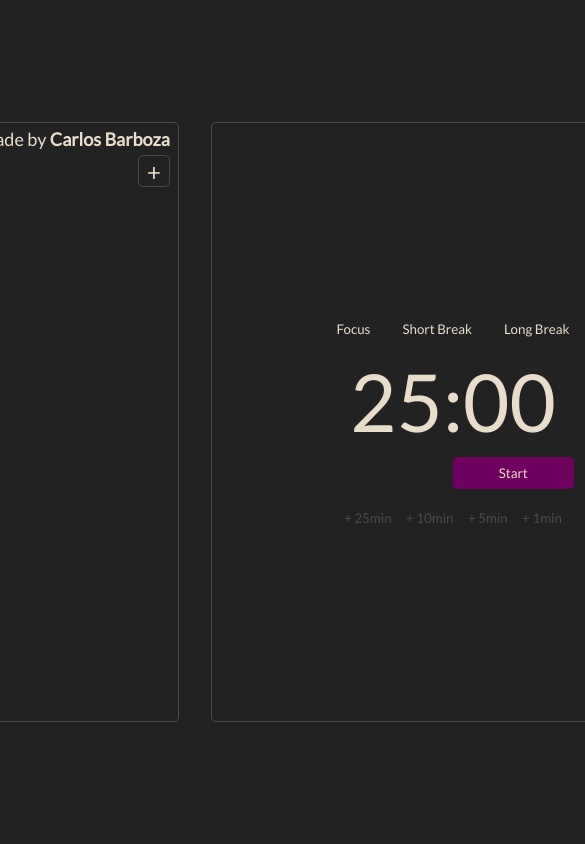
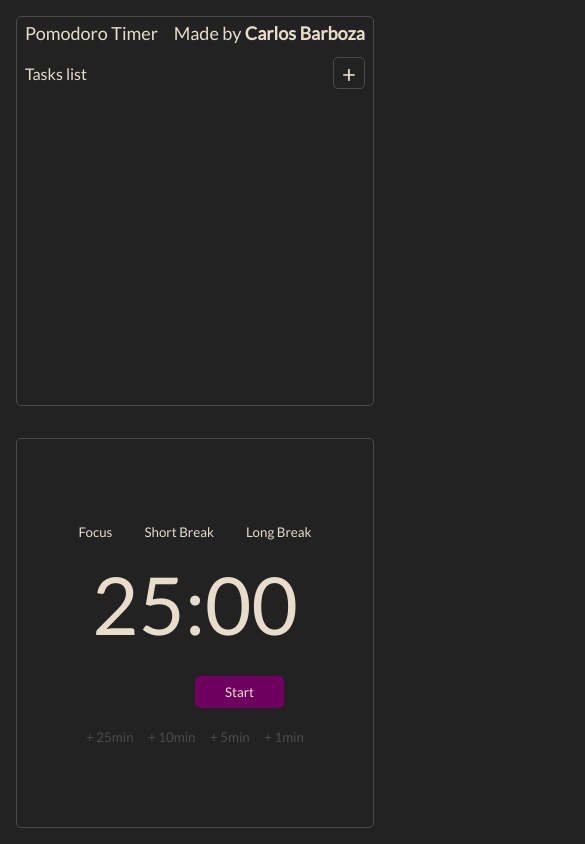
Before and after one commit to Barboza13/pomodoro-timer, a Vue app: page / in a window 390 px wide. Shown: the top 844 px of the page, 585 px wide, since content can reach past the window. Built offline with nearby package versions, Linux system fonts and the light colour scheme; what oh-vue-icons would draw is missing.

Commit message:
Responsive design.

```diff
--- a/src/App.vue
+++ b/src/App.vue
@@ -21,6 +21,15 @@ import TimerContainer from '@components/TimerContainer.vue'
   position: absolute;
   left: 50%;
   top: 50%;
-  transform: translate(-50%, -50%);
+  translate: -50% -50%;
+}
+
+@media (max-width: 1020px) {
+  .main-container {
+    flex-direction: column;
+    height: 100vh;
+    width: 100vw;
+    padding: 1rem;
+  }
 }
 </style>
--- a/src/components/TaskContainer.vue
+++ b/src/components/TaskContainer.vue
@@ -79,6 +79,7 @@ onMounted(() => loadTasks())
   width: 50%;
   border: 1px solid var(--detail-color);
   border-radius: 5px;
+  overflow: hidden;
 
   & .title-container {
     display: flex;
@@ -88,15 +89,17 @@ onMounted(() => loadTasks())
     width: 100%;
     padding: 0 0.5rem;
     font-size: 18px;
+    flex-shrink: 0;
   }
 
   & .new-task-container {
     display: flex;
     justify-content: space-between;
     align-items: center;
-    height: 2rem;
+    height: 3rem;
     width: 100%;
     padding: 0 0.5rem;
+    flex-shrink: 0;
 
     & #new-task-button {
       text-align: center;
@@ -119,12 +122,40 @@ onMounted(() => loadTasks())
   & .task-list-container {
     display: flex;
     flex-direction: column;
-    justify-content: center;
+    justify-content: start;
     align-items: center;
+    flex: 1;
+    min-height: 0;
     width: 100%;
     overflow-y: auto;
+    overflow-x: hidden;
     gap: 0.3rem;
     padding: 0.5rem 0.5rem 0;
+
+    /* Estilos personalizados del scrollbar */
+    &::-webkit-scrollbar {
+      width: 8px;
+    }
+
+    &::-webkit-scrollbar-track {
+      background: transparent;
+    }
+
+    &::-webkit-scrollbar-thumb {
+      background: var(--detail-color);
+      border-radius: 5px;
+    }
+
+    &::-webkit-scrollbar-thumb:hover {
+      background: var(--text-color);
+      opacity: 0.8;
+    }
+  }
+}
+
+@media (max-width: 1020px) {
+  .task-container {
+    width: 100%;
   }
 }
 
--- a/src/components/TaskForm.vue
+++ b/src/components/TaskForm.vue
@@ -154,4 +154,10 @@ onMounted(() => {
     }
   }
 }
+
+@media (max-width: 424px) {
+  .task-form-container {
+    width: 350px;
+  }
+}
 </style>
--- a/src/components/TimerContainer.vue
+++ b/src/components/TimerContainer.vue
@@ -82,7 +82,12 @@ const changeTime = (newTime: number): void => {
   }
 
   & .stopwatch-container {
-    width: 50%;
+    display: flex;
+    flex-direction: column;
+    justify-content: center;
+    align-items: center;
+    gap: 1rem;
+    width: 100%;
 
     & #stopwatch {
       text-align: center;
@@ -95,7 +100,7 @@ const changeTime = (newTime: number): void => {
       align-items: center;
       gap: 1rem;
       height: 3rem;
-      width: 100%;
+      width: 50%;
 
       & #stopwatch-pause {
         text-align: center;
@@ -154,4 +159,10 @@ const changeTime = (newTime: number): void => {
     }
   }
 }
+
+@media (max-width: 1020px) {
+  .timer-container {
+    width: 100%;
+  }
+}
 </style>
```
